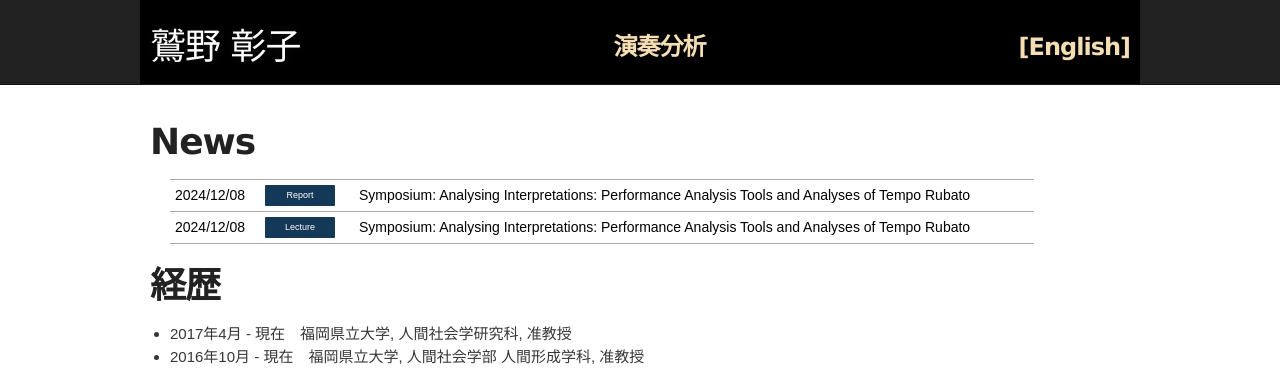
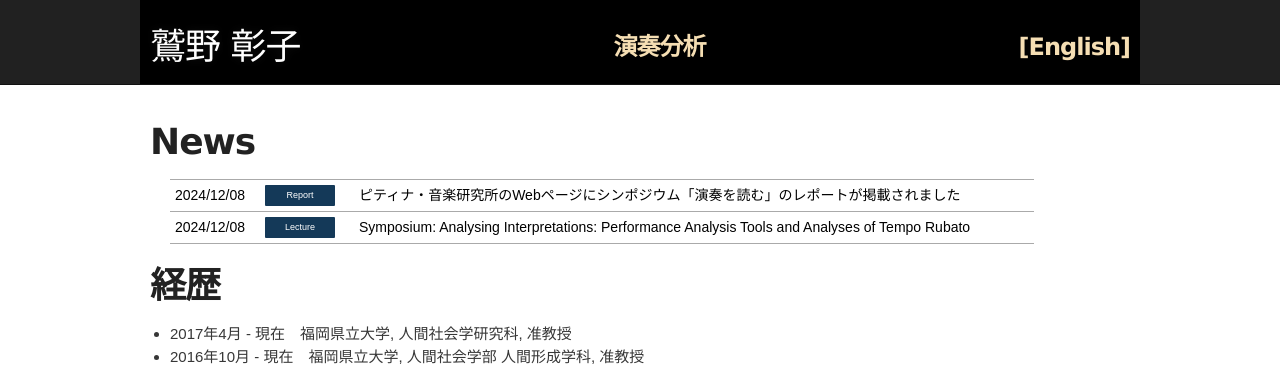
Before and after one commit to akikowashino/akikowashino.github.io, a Jekyll site: the page built from index.md, in a window 1280 px wide and 900 px high. Shown: the top 369 px of the window. Built offline with Jekyll 4.4.1, drawn with Linux system fonts in a browser that asks for light colours.

Commit message:
Update news.html

```diff
--- a/news.html
+++ b/news.html
@@ -9,7 +9,7 @@
 	<time datetime="2025-02-18">2024/12/08</time>
 	<p class="cat01">Report</p>
 	</div>
-	<p>Symposium: Analysing Interpretations: Performance Analysis Tools and Analyses of Tempo Rubato</p>
+	<p>ピティナ・音楽研究所のWebページにシンポジウム「演奏を読む」のレポートが掲載されました</p>
 	</a>
 </li><li>
 	<a href="/symposium-2024" target="_blank">
```
